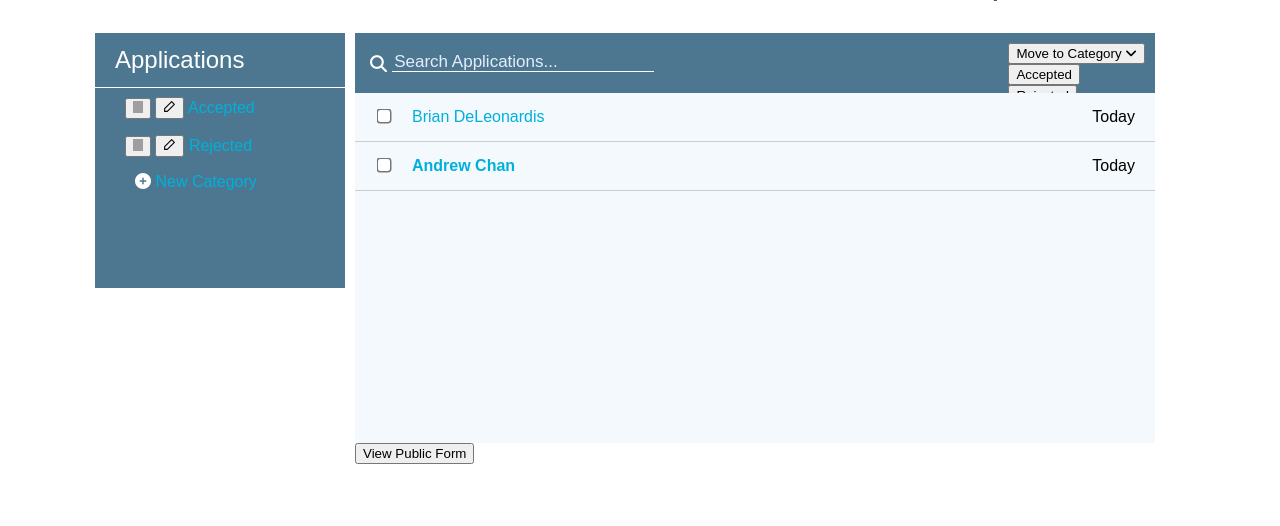
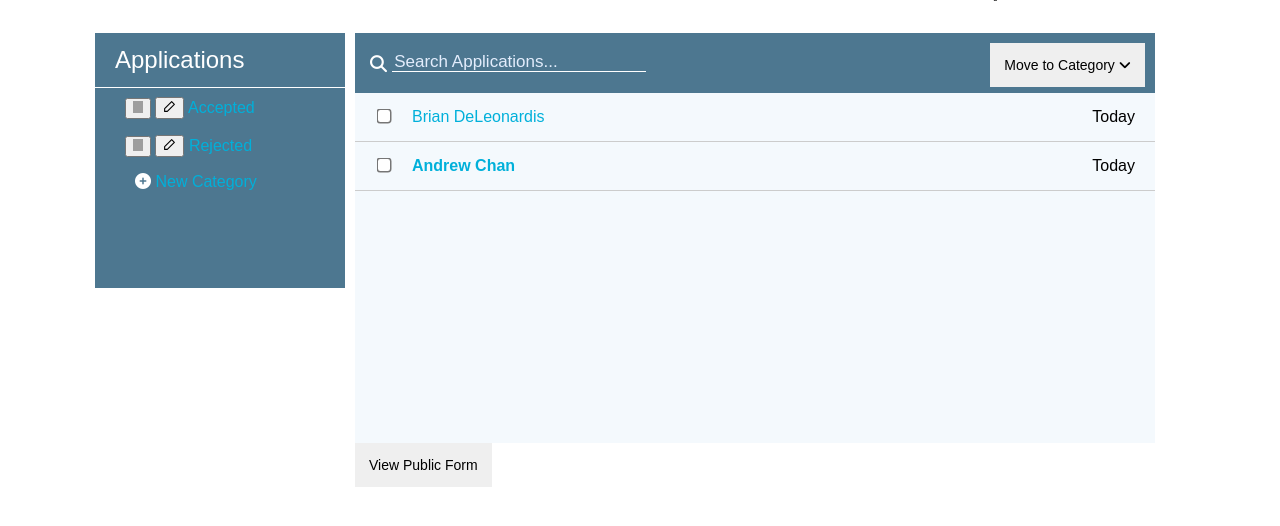
Before and after one commit to codebase-berkeley/application-portal, a Django app: page /portal/dashboard in a window 1280 px wide. Shown: the part 122-648 px from the top of the page. Run offline with Django 3.2, Linux system fonts and the light colour scheme; a user stored in the database is signed in; data comes from the database, SQL or seed files in the repository; some libraries are stand-ins or nearby versions; grey boxes are pictures that could not be loaded.

Commit message:
Restructure css in files a bit

```diff
--- a/portal/static/css/base.css
+++ b/portal/static/css/base.css
@@ -77,3 +77,55 @@ a:focus, a:hover {
 .nolinkstyle {
     color: black !important;
 }
+
+/* Dropdown Button */
+.dropbtn {
+    padding: 14px;
+    font-size: 14px;
+    border: none;
+    cursor: pointer;
+}
+
+/* Dropdown button on hover & focus */
+.dropbtn:hover, .dropbtn:focus {
+    background-color: #879fb0;
+}
+
+/* The container <div> - needed to position the dropdown content */
+.dropdown {
+    position: relative;
+    display: inline-block;
+}
+
+/* Dropdown Content (Hidden by Default) */
+.dropdown-content {
+    position: absolute;
+    background-color: #f9f9f9;
+    min-width: 150px;
+    box-shadow: 0px 8px 16px 0px rgba(0,0,0,0.2);
+    z-index: 1;
+}
+
+.dropdown-content {
+    display: none; /* All dropdowns are hidden by default */
+}
+
+/* Change color of dropdown links on hover */
+.dropdown-content button:hover {background-color: #f1f1f1}
+
+/* Show the dropdown menu (use JS to add this class to the .dropdown-content container when the user clicks on the dropdown button) */
+.show {display:block;}
+
+/* Move to Category dropdown elements styling */
+.dropdownElem {
+    border: solid;
+    border-width: 1px;
+    border-color: white;
+    color: black;
+    padding: 10px 15px;
+    text-align: center;
+    text-decoration: none;
+    font-size: 14px;
+    display: inline-block;
+    min-width: 150px;
+}
```
Also changed, not shown: portal/static/css/application.css (+3 -48 lines), portal/templates/portal/application.html (+12 -6 lines).
